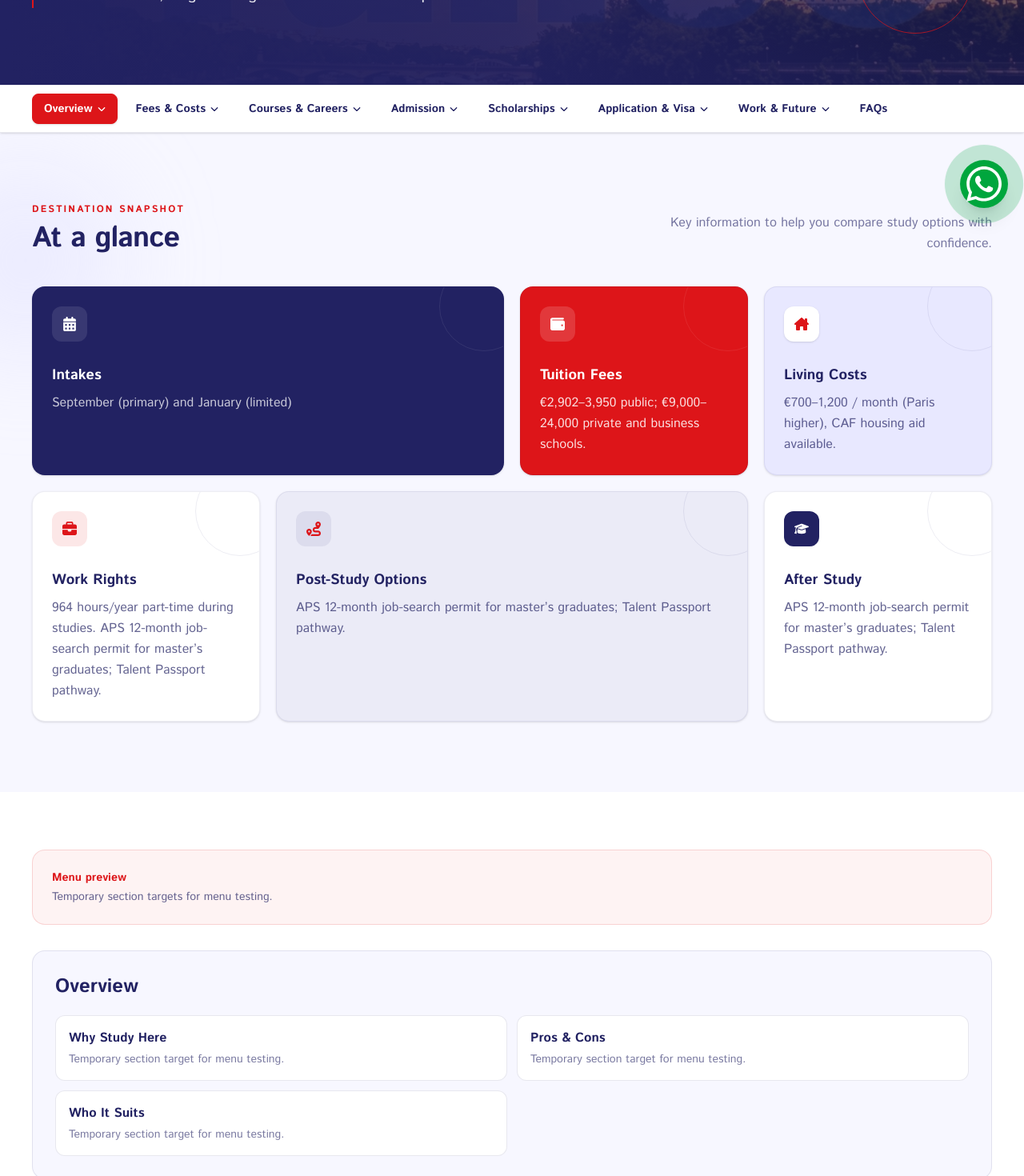
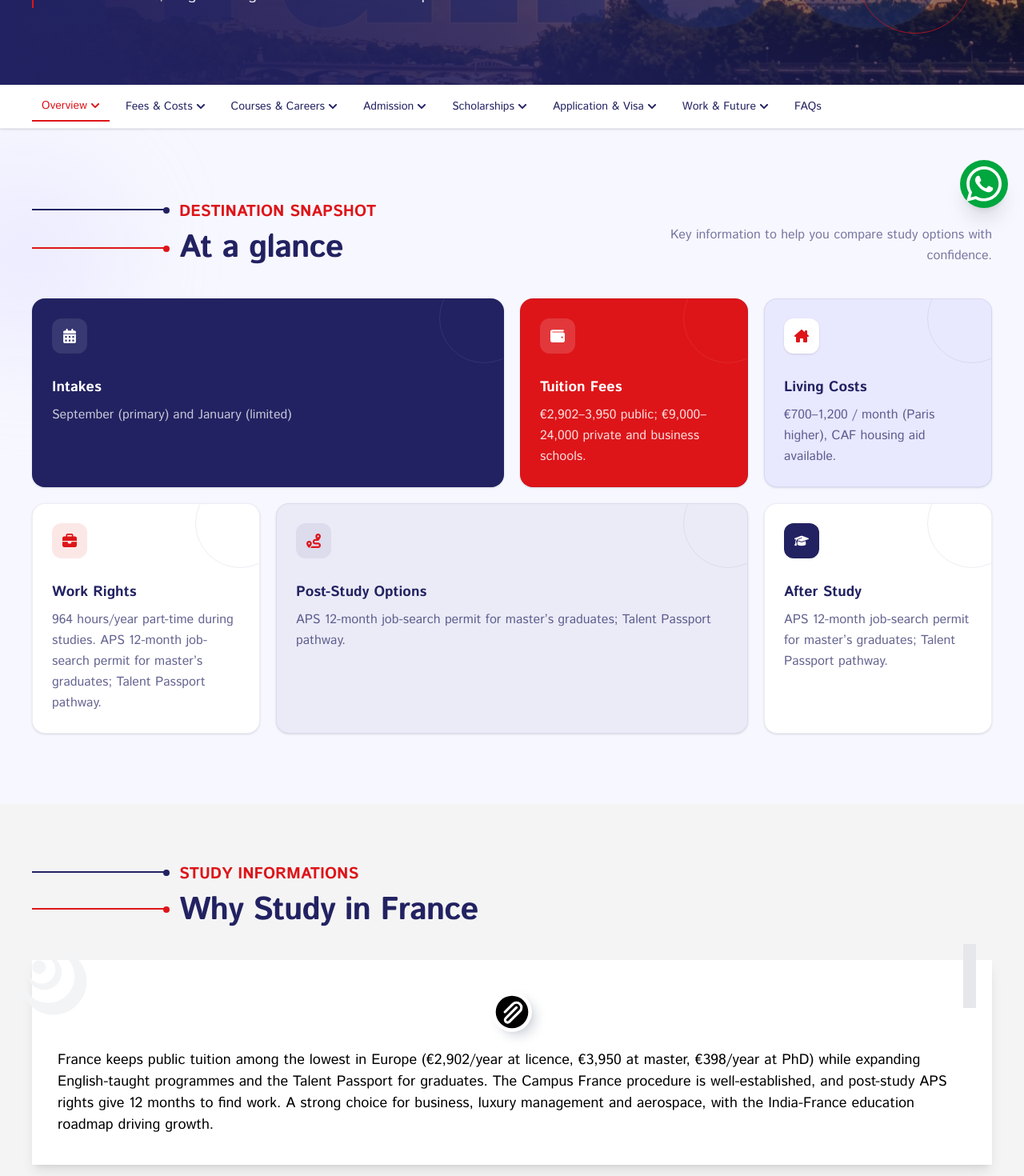
Before and after one commit to motasimdev/Global-Alliance, a React (Vite) app: page /destination/france in a window 1280 px wide. Shown: the part 520-1990 px from the top of the page at 80% size. Built offline with nearby package versions, Linux system fonts and the light colour scheme.

Commit message:
why study done

```diff
--- a/src/components/layouts/Navbar.jsx
+++ b/src/components/layouts/Navbar.jsx
@@ -120,7 +120,7 @@ const Navbar = () => {
                     }`
                   }
                 >
-                 Recruiter
+                  Recruiter
                 </NavLink>
               </li>
 
@@ -194,7 +194,7 @@ const Navbar = () => {
               onClick={() => setIsMobileMenuOpen(false)}
             ></div>
             <div className="relative pb-4 border-t border-gray-200 z-50">
-              <ul className="flex flex-col pt-2 text-center">
+              <ul className="flex flex-col pt-2 text-center uppercase">
                 <li>
                   <NavLink
                     to="/"
@@ -223,6 +223,21 @@ const Navbar = () => {
                     onClick={() => setIsMobileMenuOpen(false)}
                   >
                     About Us
+                  </NavLink>
+                </li>
+                <li>
+                  <NavLink
+                    to="/destination"
+                    className={({ isActive }) =>
+                      `block px-4 py-3 font-medium${
+                        isActive
+                          ? " text-primary border-b-2 border-primary shadow-lg"
+                          : "text-secondary hover:text-primary  "
+                      }`
+                    }
+                    onClick={() => setIsMobileMenuOpen(false)}
+                  >
+                    Destination
                   </NavLink>
                 </li>
                 <li>
--- a/src/components/layouts/destinationDetails/Destinaion_Details_Banner.jsx
+++ b/src/components/layouts/destinationDetails/Destinaion_Details_Banner.jsx
@@ -29,7 +29,7 @@ const Destinaion_Details_Banner = ({ destination }) => {
       />
 
       <div
-        className="absolute inset-0 bg-linear-to-r from-secondary via-secondary/90 to-secondary/45"
+        className="absolute inset-0 bg-linear-to-r from-secondary via-secondary/75 to-secondary/5"
         aria-hidden="true"
       />
 
--- a/src/components/layouts/destinationDetails/Destination_Details_AtAGlance.jsx
+++ b/src/components/layouts/destinationDetails/Destination_Details_AtAGlance.jsx
@@ -72,13 +72,19 @@ const Destination_Details_AtAGlance = ({ destination }) => {
       />
       <Container className="relative">
         <div className="mb-8 flex flex-col gap-3 md:mb-10 md:flex-row md:items-end md:justify-between">
-          <div>
-            <p className="mb-2 text-xs font-bold tracking-[0.18em] text-primary uppercase">
+          <div className="relative lg:pl-46">
+            <div className="absolute top-3 left-0 hidden lg:block bg-secondary w-42 h-0.5"></div>
+            <div className="absolute top-2.5 left-41 hidden lg:block rounded-full bg-secondary w-2 h-2"></div>
+            <div className="absolute top-15 left-0 hidden lg:block bg-primary w-42 h-0.5"></div>
+            <div className="absolute top-14.5 left-41 hidden lg:block rounded-full bg-primary w-2 h-2"></div>
+
+            {/* =================== */}
+            <p className="mb-2 text-base md:text-lg lg:text-[20px] font-semibold text-primary uppercase">
               Destination snapshot
             </p>
-            <h2 className="text-3xl font-bold tracking-tight text-secondary md:text-4xl">
+            <h3 className="text-3xl md:text-4xl lg:text-[40px] font-bold tracking-tight text-secondary">
               At a glance
-            </h2>
+            </h3>
           </div>
           <p className="max-w-md text-sm leading-relaxed text-secondary/60 md:text-right md:text-base">
             Key information to help you compare study options with confidence.
--- a/src/components/layouts/destinationDetails/Destination_Details_Menu.jsx
+++ b/src/components/layouts/destinationDetails/Destination_Details_Menu.jsx
@@ -1,199 +1,282 @@
-import { useEffect, useRef, useState } from "react";
-import { FaChevronDown } from "react-icons/fa6";
+import React, { useState, useEffect, useRef } from "react";
+import { FaChevronDown } from "react-icons/fa";
 import Container from "../../Container";
 
-const destinationMenuItems = [
-  { label: "Overview", targetId: "destination-overview", children: [
-    { label: "Destination Overview", targetId: "destination-overview" },
-    { label: "Why Study Here", targetId: "overview-why-study-here" },
-    { label: "Pros & Cons", targetId: "overview-pros-cons" },
-    { label: "Who It Suits", targetId: "overview-who-it-suits" },
-  ] },
-  { label: "Fees & Costs", targetId: "destination-fees-costs", children: [
-    { label: "Tuition Fees", targetId: "fees-tuition" },
-    { label: "Cost of Living", targetId: "fees-living" },
-    { label: "Full Cost Breakdown", targetId: "fees-breakdown" },
-    { label: "Accommodation", targetId: "fees-accommodation" },
-  ] },
-  { label: "Courses & Careers", targetId: "destination-courses-careers", children: [
-    { label: "Popular Courses", targetId: "courses-popular" },
-    { label: "Career Opportunities", targetId: "courses-careers" },
-    { label: "Salary Ranges", targetId: "courses-salaries" },
-  ] },
-  { label: "Admission", targetId: "destination-admission", children: [
+const menuData = [
+  {
+    label: "Overview",
+    targetId: "destination-overview",
+    submenu: [
+      {
+        label: "Destination Overview",
+        targetId: "destination-overview-description",
+      },
+      { label: "Why Study Here", targetId: "why-study-here" },
+      { label: "Pros & Cons", targetId: "pros-cons" },
+      { label: "Who This Destination Suits Best", targetId: "who-this-suits" },
+    ],
+  },
+  {
+    label: "Fees & Costs",
+    targetId: "tuition-fees",
+    submenu: [
+      { label: "Tuition Fees", targetId: "tuition-fees" },
+      { label: "Cost of Living", targetId: "cost-of-living" },
+      { label: "Full Cost Breakdown", targetId: "full-cost-breakdown" },
+      { label: "Accommodation", targetId: "accommodation" },
+    ],
+  },
+  {
+    label: "Courses & Careers",
+    targetId: "popular-courses",
+    submenu: [
+      { label: "Popular Courses", targetId: "popular-courses" },
+      { label: "Career Opportunities", targetId: "career-opportunities" },
+      { label: "Salary Ranges", targetId: "salary-ranges" },
+    ],
+  },
+  {
+    label: "Admission",
+    targetId: "admission-requirements",
+    submenu: [
       { label: "Admission Requirements", targetId: "admission-requirements" },
-    { label: "Eligibility", targetId: "admission-eligibility" },
-    { label: "Intakes & Deadlines", targetId: "admission-intakes" },
-  ] },
-  { label: "Scholarships", targetId: "destination-scholarships", children: [
+      { label: "Eligibility", targetId: "eligibility" },
+      { label: "Intakes & Deadlines", targetId: "intakes-deadlines" },
+    ],
+  },
+  {
+    label: "Scholarships",
+    targetId: "scholarships-funding",
+    submenu: [
       { label: "Scholarships & Funding", targetId: "scholarships-funding" },
-  ] },
-  { label: "Application & Visa", targetId: "destination-application-visa", children: [
-    { label: "Application Process", targetId: "visa-application" },
+    ],
+  },
+  {
+    label: "Application & Visa",
+    targetId: "application-process",
+    submenu: [
+      { label: "Application Process", targetId: "application-process" },
       { label: "Visa Process", targetId: "visa-process" },
-    { label: "Document Checklist", targetId: "visa-documents" },
-  ] },
-  { label: "Work & Future", targetId: "destination-work-future", children: [
-    { label: "Part-Time Work", targetId: "work-part-time" },
-    { label: "Work Rights", targetId: "work-rights" },
-    { label: "Post-Study Options", targetId: "work-post-study" },
-    { label: "PR Pathway", targetId: "work-pr" },
-  ] },
-  { label: "FAQs", targetId: "destination-faqs", children: [] },
+      { label: "Document Checklist", targetId: "document-checklist" },
+    ],
+  },
+  {
+    label: "Work & Future",
+    targetId: "part-time-work",
+    submenu: [
+      { label: "Part-Time Work", targetId: "part-time-work" },
+      { label: "Work Rights During and After Study", targetId: "work-rights" },
+      { label: "Post-Study Options", targetId: "post-study-options" },
+      { label: "PR Pathway", targetId: "pr-pathway" },
+    ],
+  },
+  {
+    label: "FAQs",
+    targetId: "faqs",
+  },
 ];
 
-const sectionTargets = destinationMenuItems.flatMap((item) => [
-  { label: item.label, targetId: item.targetId },
-  ...item.children.map((child) => ({ label: item.label, targetId: child.targetId })),
-]);
+const SCROLL_OFFSET = 90;
 
 const Destination_Details_Menu = () => {
-  const [activeItem, setActiveItem] = useState("Overview");
-  const [hoveredMenu, setHoveredMenu] = useState("");
-  const [submenuLeft, setSubmenuLeft] = useState(0);
-  const navRef = useRef(null);
-  const closeTimer = useRef(null);
-  const hoveredItem = destinationMenuItems.find(({ label }) => label === hoveredMenu);
+  const [activeId, setActiveId] = useState("");
+  const [openSubmenu, setOpenSubmenu] = useState(null);
+  const observerRef = useRef(null);
 
-  useEffect(() => {
-    const updateActiveItem = () => {
-      const scrollMarker = (navRef.current?.getBoundingClientRect().bottom || 160) + 24;
-      const activeTarget = sectionTargets
-        .map((item) => ({ ...item, element: document.getElementById(item.targetId) }))
-        .filter(({ element }) => element)
-        .filter(({ element }) => element.getBoundingClientRect().top <= scrollMarker)
-        .at(-1);
+  // Deduplicate target IDs so shared parent/submenu IDs are observed only once
+  const allTargetIds = [
+    ...new Set(
+      menuData.flatMap((item) => [
+        item.targetId,
+        ...(item.submenu || []).map((s) => s.targetId),
+      ]),
+    ),
+  ];
 
-      if (activeTarget) {
-        setActiveItem((currentItem) =>
-          currentItem === activeTarget.label ? currentItem : activeTarget.label,
-        );
+  const isMenuItemActive = (item) => {
+    if (activeId === item.targetId) return true;
+    if (item.submenu) {
+      return item.submenu.some((s) => s.targetId === activeId);
+    }
+    return false;
+  };
+
+  const isSubmenuActive = (sub) => {
+    return activeId === sub.targetId;
+  };
+
+  const scrollToTarget = (targetId) => {
+    const element = document.getElementById(targetId);
+    if (element) {
+      const bodyRect = document.body.getBoundingClientRect();
+      const elementRect = element.getBoundingClientRect();
+      const elementPosition = elementRect.top - bodyRect.top;
+      window.scrollTo({
+        top: elementPosition - SCROLL_OFFSET,
+        behavior: "smooth",
+      });
     }
   };
 
-    const animationFrame = requestAnimationFrame(updateActiveItem);
-    window.addEventListener("scroll", updateActiveItem, { passive: true });
-    window.addEventListener("resize", updateActiveItem);
+  const handleNavClick = (e, targetId) => {
+    e.preventDefault();
+    scrollToTarget(targetId);
+    if (window.innerWidth < 1024) {
+      setOpenSubmenu(null);
+    }
+  };
+
+  const handleMainClick = (e, item) => {
+    if (item.submenu && window.innerWidth < 1024) {
+      e.preventDefault();
+      setOpenSubmenu(openSubmenu === item.label ? null : item.label);
+    } else {
+      handleNavClick(e, item.targetId);
+    }
+  };
+
+  const handleMouseEnter = (item) => {
+    if (window.innerWidth >= 1024) {
+      if (item.submenu) {
+        setOpenSubmenu(item.label);
+      } else {
+        setOpenSubmenu(null);
+      }
+    }
+  };
+
+  const handleMouseLeave = () => {
+    if (window.innerWidth >= 1024) {
+      setOpenSubmenu(null);
+    }
+  };
+
+  useEffect(() => {
+    const handleClickOutside = (e) => {
+      if (!e.target.closest(".destination-menu")) {
+        setOpenSubmenu(null);
+      }
+    };
+    document.addEventListener("click", handleClickOutside);
+    return () => document.removeEventListener("click", handleClickOutside);
+  }, []);
+
+  useEffect(() => {
+    if (observerRef.current) {
+      observerRef.current.disconnect();
+    }
+
+    observerRef.current = new IntersectionObserver(
+      (entries) => {
+        // Pick the entry closest to the top of the viewport
+        const visibleEntries = entries.filter((e) => e.isIntersecting);
+        if (visibleEntries.length === 0) return;
+
+        let best = visibleEntries[0];
+        for (let i = 1; i < visibleEntries.length; i++) {
+          if (
+            visibleEntries[i].boundingClientRect.top <
+            best.boundingClientRect.top
+          ) {
+            best = visibleEntries[i];
+          }
+        }
+        setActiveId(best.target.id);
+      },
+      {
+        rootMargin: "-120px 0px -50% 0px",
+        threshold: 0,
+      },
+    );
+
+    allTargetIds.forEach((id) => {
+      const element = document.getElementById(id);
+      if (element) {
+        observerRef.current.observe(element);
+      }
+    });
 
     return () => {
-      cancelAnimationFrame(animationFrame);
-      window.removeEventListener("scroll", updateActiveItem);
-      window.removeEventListener("resize", updateActiveItem);
-      if (closeTimer.current) clearTimeout(closeTimer.current);
+      if (observerRef.current) {
+        observerRef.current.disconnect();
+      }
     };
-  }, []);
-
-  const scrollToSection = (targetId, label) => {
-    document.getElementById(targetId)?.scrollIntoView({ behavior: "smooth", block: "start" });
-    setActiveItem(label);
-  };
-
-  const openSubmenu = (item, event) => {
-    if (!item.children.length) return;
-
-    if (closeTimer.current) clearTimeout(closeTimer.current);
-    const { left } = event.currentTarget.getBoundingClientRect();
-    setSubmenuLeft(left);
-    setHoveredMenu(item.label);
-  };
-
-  const scheduleSubmenuClose = () => {
-    closeTimer.current = setTimeout(() => setHoveredMenu(""), 120);
-  };
+  }, []); // Empty dependency: run once on mount, cleanup on unmount
 
   return (
     <nav
-      aria-label="Destination sections"
-      ref={navRef}
-      onMouseLeave={scheduleSubmenuClose}
-      className="relative sticky top-15 z-50 w-full border-y border-secondary/10 bg-white/95 shadow-sm backdrop-blur md:top-16 lg:top-18"
+      className="destination-menu sticky z-999 bg-white border-b border-secondary/10 shadow-sm"
+      style={{ top: "74px" }}
+      onMouseLeave={handleMouseLeave}
     >
-      <Container className="relative min-w-0">
-        <div className="w-full min-w-0 overflow-x-auto py-2.5 [scrollbar-width:none] [&::-webkit-scrollbar]:hidden">
-          <div className="flex w-max min-w-full items-center gap-1.5 md:gap-2">
-            <span className="hidden shrink-0 text-xs font-bold tracking-[0.14em] text-secondary/45 uppercase 2xl:block">Explore</span>
-            <div className="hidden h-5 w-px shrink-0 bg-secondary/15 2xl:block" />
-            {destinationMenuItems.map((item) => {
-              const isActive = activeItem === item.label;
-              const hasChildren = item.children.length > 0;
-
-              return (
+      <Container>
+        <div className="flex items-center">
+          <ul
+            className="flex items-center space-x-1 lg:space-x-2 py-2 whitespace-nowrap"
+            onMouseLeave={handleMouseLeave}
+          >
+            {menuData.map((item) => (
+              <li
+                key={item.targetId}
+                className="relative"
+                onMouseEnter={() => handleMouseEnter(item)}
+              >
+                {item.submenu ? (
+                  <>
                     <button
-                  key={item.label}
-                  type="button"
-                  onMouseEnter={(event) => openSubmenu(item, event)}
-                  onFocus={(event) => openSubmenu(item, event)}
-                  onClick={() => scrollToSection(item.targetId, item.label)}
-                  className={`flex shrink-0 items-center gap-1.5 rounded-lg border px-3 py-2 text-sm font-bold whitespace-nowrap transition-colors duration-200 md:px-3.5 ${
-                    isActive
-                      ? "border-primary bg-primary text-white shadow-sm"
-                      : "border-transparent text-secondary hover:border-secondary/10 hover:bg-tertiary/35 hover:text-primary"
+                      onClick={(e) => handleMainClick(e, item)}
+                      className={`px-3 py-2 text-sm font-medium transition-colors duration-200 flex items-center gap-1 ${
+                        isMenuItemActive(item)
+                          ? "text-primary border-b-2 border-primary"
+                          : "text-secondary hover:text-primary"
                       }`}
                     >
                       {item.label}
-                  {hasChildren && <FaChevronDown className="text-[10px]" aria-hidden="true" />}
+                      <FaChevronDown
+                        className={`text-xs transition-transform duration-200 ${
+                          openSubmenu === item.label ? "rotate-180" : ""
+                        }`}
+                      />
                     </button>
-              );
-            })}
-          </div>
-        </div>
-
-      </Container>
-
-      {hoveredItem && (
-        <div
-          className="absolute top-full z-60 w-52 rounded-b-lg border border-t-0 border-secondary/10 bg-white p-1.5 shadow-lg"
-          style={{ left: submenuLeft }}
-          onMouseEnter={() => closeTimer.current && clearTimeout(closeTimer.current)}
-          onMouseLeave={scheduleSubmenuClose}
+                    {openSubmenu === item.label && (
+                      <div className="absolute top-full left-0 z-1000 min-w-[240px] bg-white border border-secondary/10 shadow-lg rounded-lg py-2">
+                        {item.submenu.map((sub) => (
+                          <a
+                            key={sub.targetId}
+                            href={`#${sub.targetId}`}
+                            onClick={(e) => handleNavClick(e, sub.targetId)}
+                            className={`block px-4 py-2 text-sm transition-colors duration-200 ${
+                              isSubmenuActive(sub)
+                                ? "text-primary bg-tertiary/30 font-semibold"
+                                : "text-secondary hover:text-primary hover:bg-tertiary/20"
+                            }`}
                           >
-            <div className="flex flex-col">
-              {hoveredItem.children.map((child) => (
-                <button
-                  key={child.targetId}
-                  type="button"
-                  onClick={() => {
-                    scrollToSection(child.targetId, hoveredItem.label);
-                    setHoveredMenu("");
-                  }}
-                  className="rounded-md px-2.5 py-2 text-left text-sm font-semibold text-secondary transition-colors hover:bg-tertiary/35 hover:text-primary"
-                >
-                  {child.label}
-                </button>
+                            {sub.label}
+                          </a>
                         ))}
                       </div>
+                    )}
+                  </>
+                ) : (
+                  <a
+                    href={`#${item.targetId}`}
+                    onClick={(e) => handleNavClick(e, item.targetId)}
+                    className={`px-3 py-2 text-sm font-medium transition-colors duration-200 block ${
+                      isMenuItemActive(item)
+                        ? "text-primary border-b-2 border-primary"
+                        : "text-secondary hover:text-primary"
+                    }`}
+                  >
+                    {item.label}
+                  </a>
+                )}
+              </li>
+            ))}
+          </ul>
         </div>
-      )}
+      </Container>
     </nav>
   );
 };
 
-export const Destination_Details_Menu_Preview = () => (
-  <section className="bg-white py-14 md:py-18">
-    <Container>
-      <div className="mb-8 rounded-2xl border border-primary/15 bg-primary/5 p-5 md:p-6">
-        <p className="text-sm font-bold text-primary">Menu preview</p>
-        <p className="mt-1 text-sm text-secondary/70">Temporary section targets for menu testing.</p>
-      </div>
-      <div className="space-y-8">
-        {destinationMenuItems.map((item) => (
-          <section key={item.label} id={item.targetId === "destination-overview" ? undefined : item.targetId} className="scroll-mt-44 rounded-2xl border border-secondary/10 bg-[#f7f7ff] p-5 md:p-7">
-            <h2 className="text-2xl font-bold text-secondary">{item.label}</h2>
-            {item.children.length > 0 ? (
-              <div className="mt-5 grid gap-3 sm:grid-cols-2">
-                {item.children.filter((child) => child.targetId !== item.targetId).map((child) => (
-                  <article key={child.targetId} id={child.targetId} className="scroll-mt-44 rounded-xl border border-secondary/10 bg-white p-4">
-                    <h3 className="font-bold text-secondary">{child.label}</h3>
-                    <p className="mt-1 text-sm text-secondary/60">Temporary section target for menu testing.</p>
-                  </article>
-                ))}
-              </div>
-            ) : <p className="mt-2 text-sm text-secondary/60">Temporary section target for menu testing.</p>}
-          </section>
-        ))}
-      </div>
-    </Container>
-  </section>
-);
-
 export default Destination_Details_Menu;
--- /dev/null
+++ b/src/components/layouts/destinationDetails/Destination_Details_WhyStudy.jsx
@@ -0,0 +1,52 @@
+import React from "react";
+import Container from "../../Container";
+import Heading from "../../Heading";
+import P18 from "../../P18";
+import { GiNestedEclipses } from "react-icons/gi";
+import { PiPaperclipHorizontalFill } from "react-icons/pi";
+
+const Destination_Details_WhyStudy = ({ destination }) => {
+  return (
+    <>
+      <section id="destination-overview" className="bg-[#f4f4f4] py-14 md:py-18 lg:py-18">
+        <Container>
+          <div className="mb-10 relative md:pl-35 lg:pl-46">
+            <div className="absolute top-3 left-0 hidden md:block bg-secondary md:w-32 lg:w-42 h-0.5"></div>
+            <div className="absolute top-2.5 md:left-31.5 lg:left-41 hidden md:block rounded-full bg-secondary w-2  h-2"></div>
+            <div className="absolute md:top-14 lg:top-14.5 left-0 hidden md:block bg-primary md:w-32 lg:w-42 h-0.5"></div>
+            <div className="absolute md:top-13.5 lg:top-14 md:left-31.5 lg:left-41 hidden md:block rounded-full bg-primary w-2 h-2"></div>
+
+            {/* =================== */}
+            <h4 className="text-base md:text-lg lg:text-[20px] font-semibold text-primary uppercase mb-2">
+              Study Informations
+            </h4>
+            <Heading
+              text={`Why Study in ${destination.name}`}
+              className={"text-secondary tracking-tight"}
+            />
+            {/* <p className="text-sm md:text-base lg:text-[18px] font-semibold text-secondary">
+                These are our core strengths that make us stand out in the
+                market and worthy of your attention
+              </p> */}
+          </div>
+
+          {/* ======================== */}
+
+          <section id="destination-overview-description">
+            <div className="relative pb-9 pt-28 pl-8 pr-6 bg-white shadow-lg">
+              <GiNestedEclipses className="absolute -top-4 -left-4 text-gray-100 text-[90px] -rotate-45" />
+              <div className="absolute right-5 -top-5 bg-gray-200 w-4 h-20"></div>
+              <PiPaperclipHorizontalFill className="absolute right-1/2 top-10 translate-x-1/2 flex justify-center text-[50px] -rotate-45 rounded-full shadow-lg shadow-gray-300" />
+              <P18
+                text={`${destination.overview}`}
+                className={"relative z-10"}
+              />
+            </div>
+          </section>
+        </Container>
+      </section>
+    </>
+  );
+};
+
+export default Destination_Details_WhyStudy;
--- a/src/components/pages/Destination_Details.jsx
+++ b/src/components/pages/Destination_Details.jsx
@@ -6,11 +6,8 @@ import Breadcrumb from "../layouts/Breadcrumb";
 import destinations from "../../data/destinations.json";
 import Destinaion_Details_Banner from "../layouts/destinationDetails/Destinaion_Details_Banner";
 import Destination_Details_AtAGlance from "../layouts/destinationDetails/Destination_Details_AtAGlance";
-import Destination_Details_Menu, {
-  Destination_Details_Menu_Preview,
-} from "../layouts/destinationDetails/Destination_Details_Menu";
-
-
+import Destination_Details_Menu from "../layouts/destinationDetails/Destination_Details_Menu";
+import Destination_Details_WhyStudy from "../layouts/destinationDetails/Destination_Details_WhyStudy";
 
 const Destination_Details = () => {
   const { slug } = useParams();
@@ -44,12 +41,10 @@ const Destination_Details = () => {
   return (
     <>
       <Breadcrumb items={breadcrumbItems} />
-      <div id="destination-overview" className="scroll-mt-36 lg:scroll-mt-40">
-        <Destinaion_Details_Banner destination={destination}/>
-      </div>
+      <Destinaion_Details_Banner destination={destination} />
       <Destination_Details_Menu />
       <Destination_Details_AtAGlance destination={destination} />
-      <Destination_Details_Menu_Preview />
+      <Destination_Details_WhyStudy destination={destination} />
     </>
   );
 };
```
Also changed, not shown: src/data/destinations.json. Lines whose indentation alone changed are shown as unchanged.
